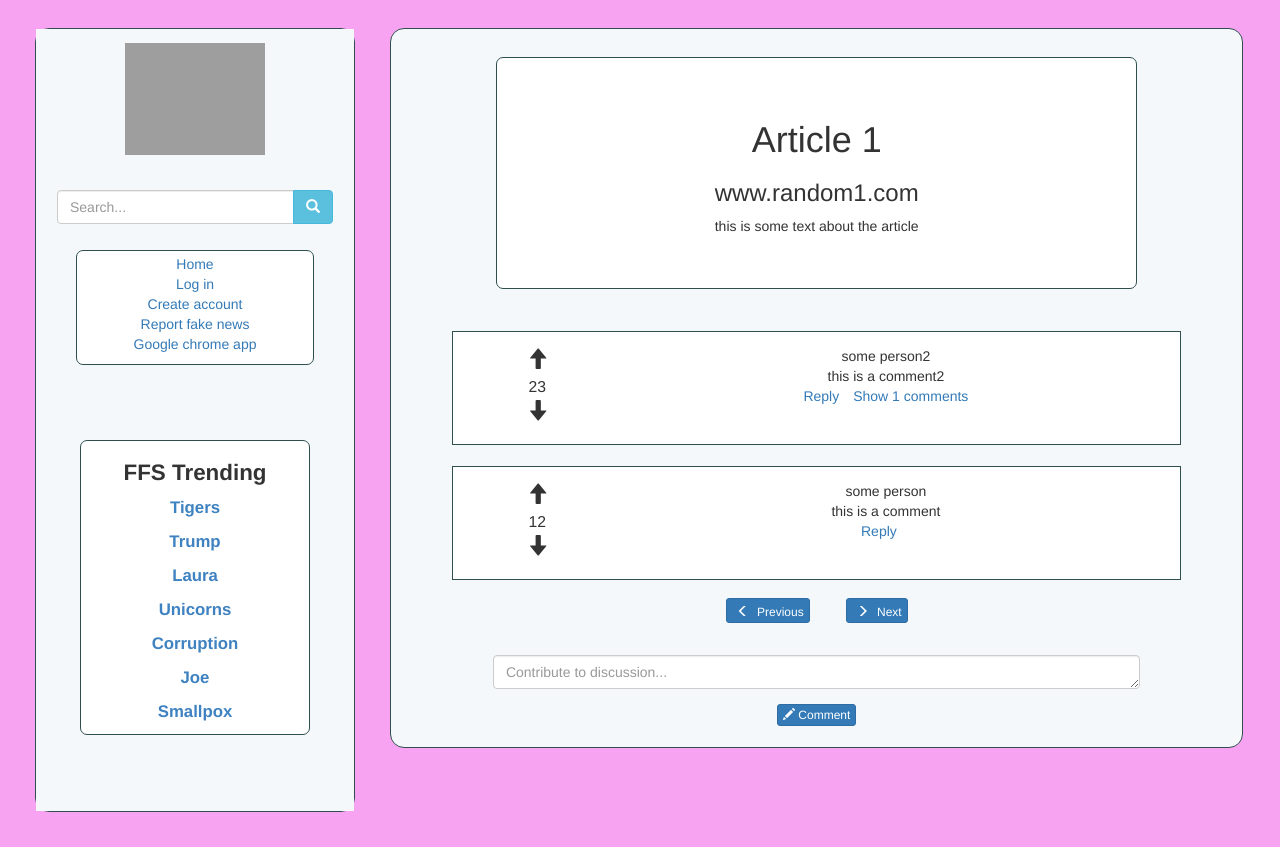
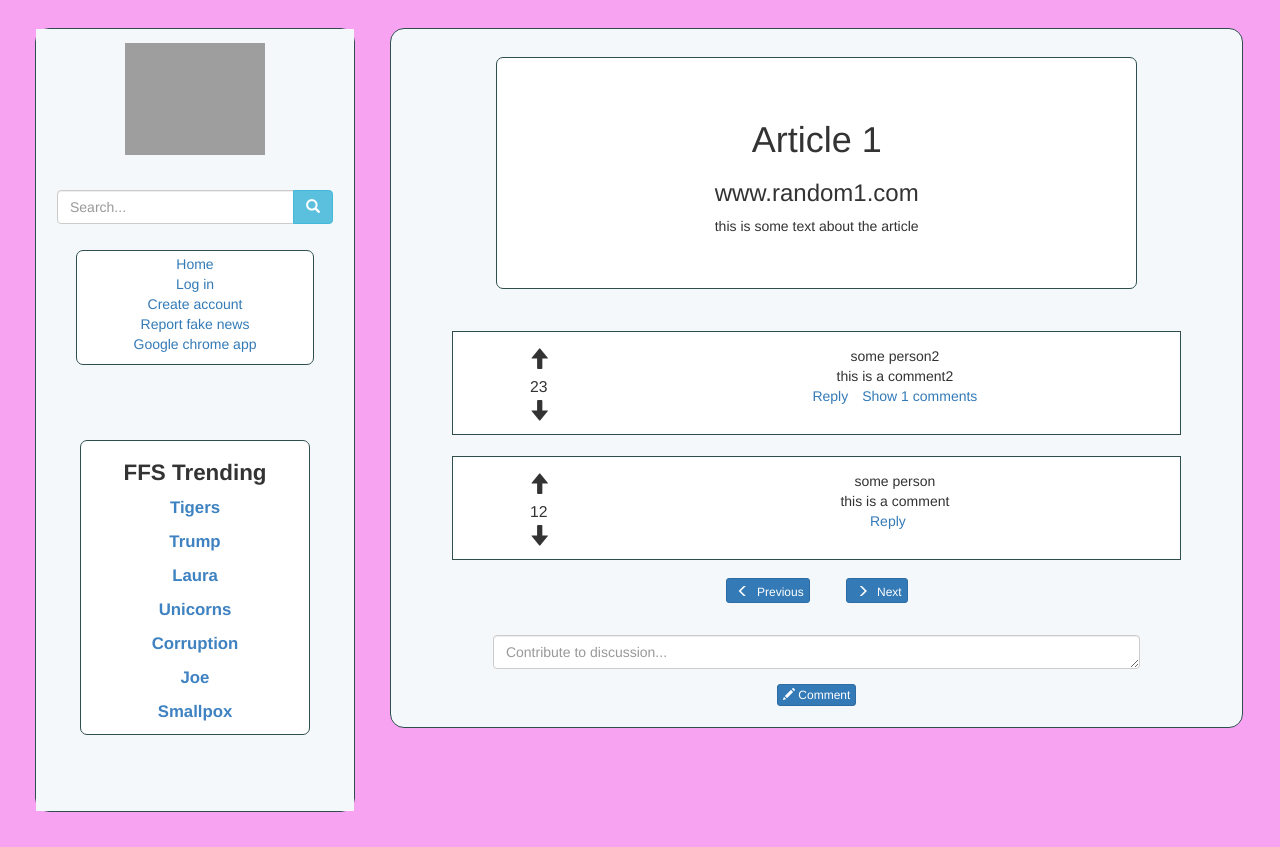
Before and after one commit to 123lk/ffs-front-portfolio, a React app: page /articles/1 in a window 1280 px wide. Built offline with nearby package versions, Linux system fonts and the light colour scheme; grey boxes are pictures that could not be loaded.

Commit message:
altered styling to vote arrows and comment card

```diff
--- a/src/components/ArticlePage/ArticleComment.js
+++ b/src/components/ArticlePage/ArticleComment.js
@@ -3,8 +3,8 @@ import PropTypes from 'prop-types';
 import ArticleCommentForm from './ArticleCommentForm';
 
 class ArticleComment extends React.Component {
-  constructor () {
-    super ();
+  constructor() {
+    super();
     this.state = {
       showReply: false,
       showComments: false
@@ -12,18 +12,18 @@ class ArticleComment extends React.Component {
   }
   onClickReply(event) {
     event.preventDefault();
-    this.setState({showReply: !this.state.showReply});
+    this.setState({ showReply: !this.state.showReply });
   }
   onClickShowComments(event) {
     event.preventDefault();
-    this.setState({showComments: !this.state.showComments});
+    this.setState({ showComments: !this.state.showComments });
   }
   showComments(length) {
     if (length) return 'Show ' + length + ' comments';
   }
   render() {
     return (
-      <div className="container-fluid comment-card">
+      <div className="comment-card">
         <div className="container vote">
           <div className="glyphicon glyphicon-arrow-up" aria-hidden="true"></div>
           <div className="vote-count">{this.props.votes}</div>
@@ -32,11 +32,11 @@ class ArticleComment extends React.Component {
         <div className="rhs">
           <span className="comment-author"> {this.props.author}</span>
           <div> {this.props.comment}</div>
-          <a onClick= {this.onClickReply.bind(this)} type="button"><span>Reply</span></a>
+          <a onClick={this.onClickReply.bind(this)} type="button"><span>Reply</span></a>
           <div className="divider" />
-          <a onClick= {this.onClickShowComments.bind(this)} type="button"><span>{this.showComments(this.props.length)}</span></a>
+          <a onClick={this.onClickShowComments.bind(this)} type="button"><span>{this.showComments(this.props.length)}</span></a>
         </div>
-        {this.state.showReply && <ArticleCommentForm parentCommentId={this.props.parentCommentId}/>}
+        {this.state.showReply && <ArticleCommentForm parentCommentId={this.props.parentCommentId} />}
         {this.state.showComments && <div className="child-component">{this.props.renderComments(this.props.children)}</div>}
       </div>
     );
--- a/src/css/ArticlePage.scss
+++ b/src/css/ArticlePage.scss
@@ -21,7 +21,7 @@
   background-color: white;
   padding-top: 1em;
   padding-left: 1em;
-  padding-bottom: 1em;
+  padding-bottom: 2em;
   margin-top: 1.5em;
   .vote {
     clear: left;
@@ -62,15 +62,3 @@
     height:auto;
     display:inline-block;
 }
-
-.glyphicon glyphicon-arrow-down {
-  margin-bottom: 10px;
-}
-
-.clearfix:after {
-   content: ".";
-   visibility: hidden;
-   display: block;
-   height: 0;
-   clear: both;
-}
```
